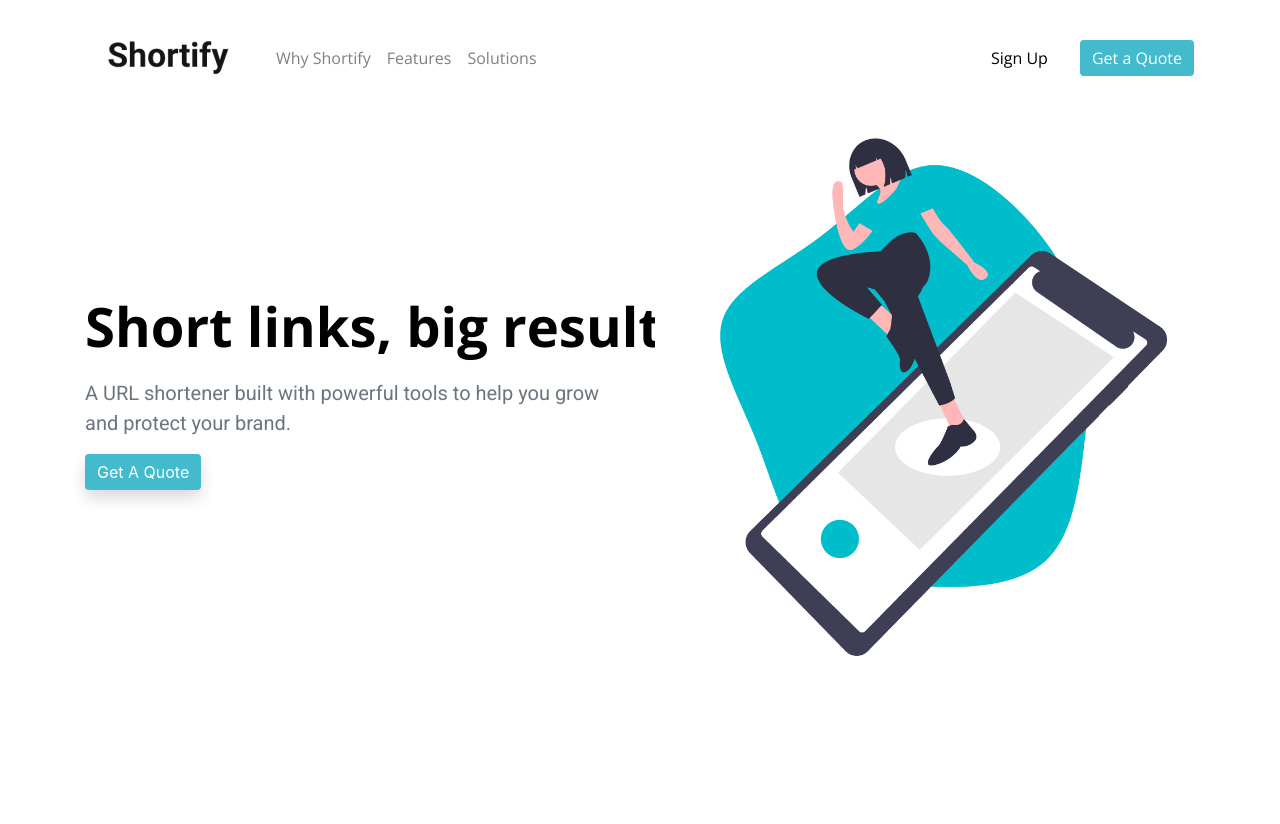
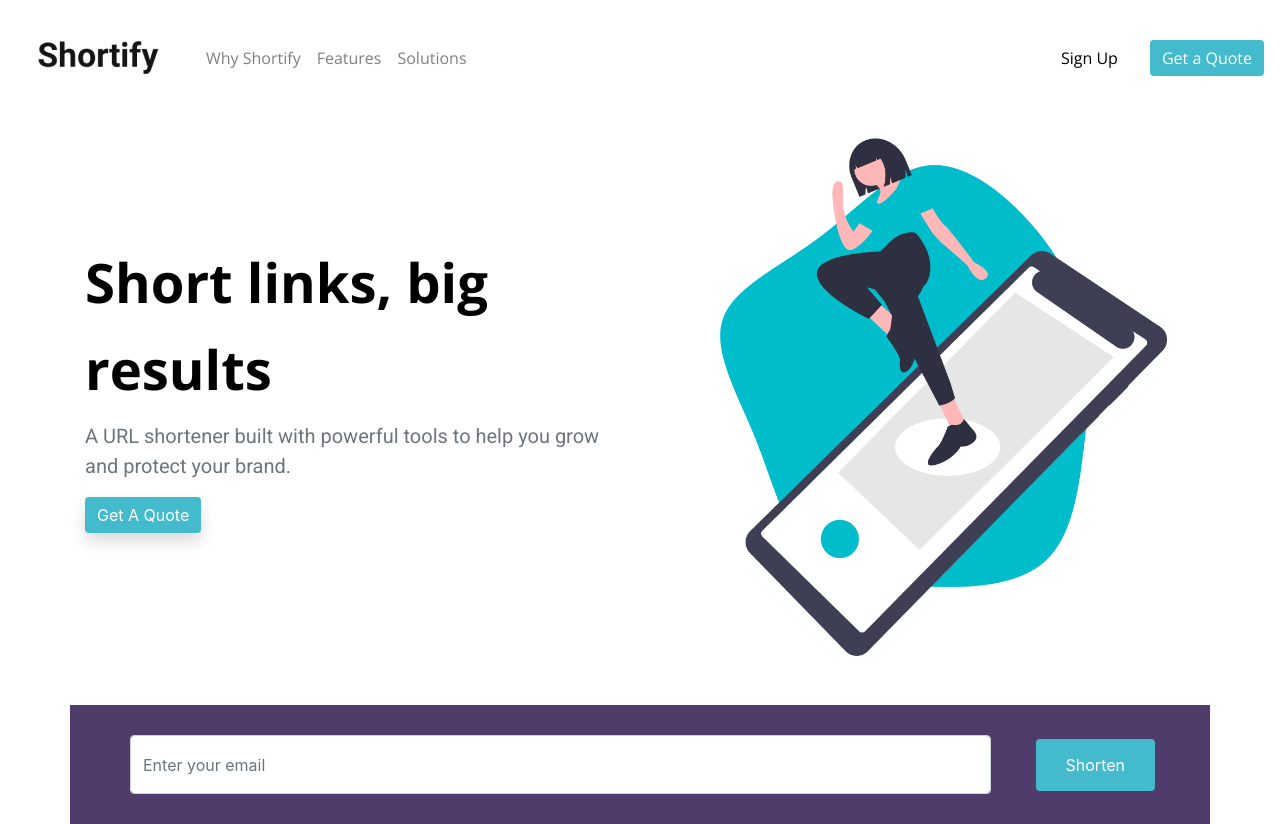
Before and after one commit to DevelopStudios/shortify-app, a React (Create React App) app: page / in a window 1280 px wide. Before the commit the page ends 800 px from the top, so only its background shows below. Built offline with nearby package versions, Linux system fonts and the light colour scheme.

Commit message:
started with shorten form

```diff
--- a/src/App.js
+++ b/src/App.js
@@ -3,11 +3,13 @@ import logo from './logo.svg';
 import './App.css';
 import Header from './Header/Header';
 import Banner from './Banner/Banner';
+import ShortenForm from './ShortenForm/ShortenForm';
 function App() {
   return (
     <div className="App">
         <Header/>
         <Banner/>
+        <ShortenForm/>
     </div>
   );
 }
--- a/src/Banner/Banner.css
+++ b/src/Banner/Banner.css
@@ -11,7 +11,6 @@
     display: flex;
     align-items: center;
     color: #000000;
-    white-space: nowrap;
 }
 
 .banner-container .text-center a.btn.btn-primary {
--- a/src/Header/Header.css
+++ b/src/Header/Header.css
@@ -1,4 +1,4 @@
-nav.container.navbar.navbar-expand-lg.navbar-light.bg-light {
+nav.navbar.navbar-expand-lg.navbar-light.bg-light {
   background: transparent !important;
 }
 
--- a/src/Header/Header.js
+++ b/src/Header/Header.js
@@ -7,7 +7,7 @@ import './Header.css';
 const header = () => {
   return (
     <div class="nav-container">
-      <Navbar bg="light" expand="lg" className="container">
+      <Navbar bg="light" expand="lg">
         <Navbar.Brand href="#home">
           <img src="/assets/img/logo.png" alt="image" />
         </Navbar.Brand>
--- /dev/null
+++ b/src/ShortenForm/ShortenForm.css
@@ -0,0 +1,21 @@
+.form-section .container {
+    background: #4F3C6A;
+    padding: 30px 60px;
+}
+
+.form-section button.btn.btn-primary {
+    background: #44BBCC;
+    border: none;
+    margin-left: 30px;
+    margin-right: 10px;
+    padding: 14px 30px;
+}
+
+.form-section form input.form-control {
+    height: 59px;
+}
+
+.form-section .submit-container {
+    display: flex;
+    align-items: center;
+}
--- /dev/null
+++ b/src/ShortenForm/ShortenForm.js
@@ -0,0 +1,35 @@
+import React from "react";
+import Navbar from "react-bootstrap/Navbar";
+import Nav from "react-bootstrap/Nav";
+import NavDropdown from "react-bootstrap/NavDropdown";
+import Button from "react-bootstrap/Button";
+import "./ShortenForm.css";
+const shortenform = () => {
+  return (
+    <div class="form-section">
+      <div className="container mt-5">
+      <div class="row align-items-center">
+        <div class="col-12">
+          <form>
+            <div class="row">
+              <div class="col">
+                <input
+                  type="email"
+                  class="form-control"
+                  placeholder="Enter your email"
+                />
+              </div>
+              <div class="submit-container">
+                <button class="btn btn-primary" type="submit">
+                  Shorten
+                </button>
+              </div>
+            </div>
+          </form>
+        </div>
+      </div>
+      </div>
+    </div>
+  );
+};
+export default shortenform;
```
